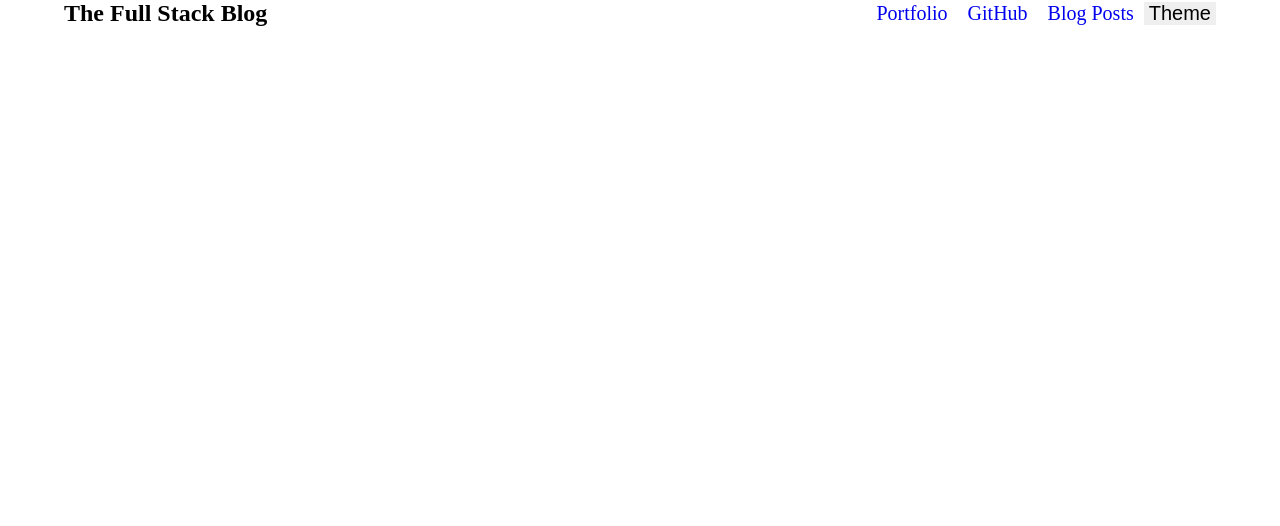
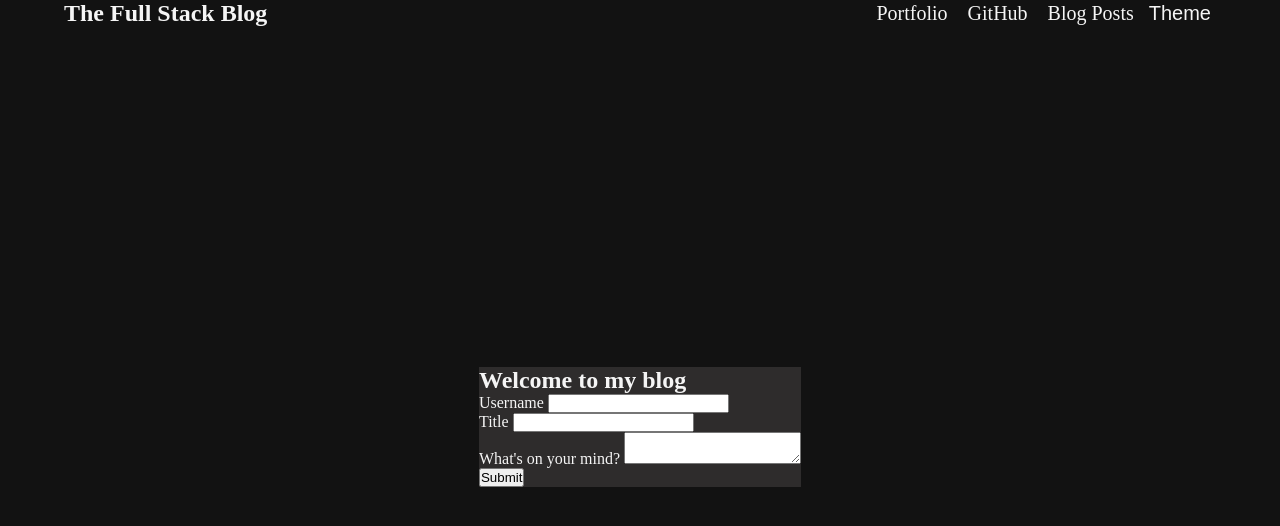
Before and after one commit to Ryan3389/Ryan-Cuthbert-Blog, a plain HTML site: page index.html in a window 1280 px wide. Drawn offline with Linux system fonts and the light colour scheme.

Commit message:
added form code and theme styles

```diff
--- a/assets/css/style.css
+++ b/assets/css/style.css
@@ -48,3 +48,25 @@ main {
     height: 100vh;
     align-items: center;
 }
+
+.dark-mode {
+    /*background-color: rgb(32, 38, 57);*/
+    background-color: #121212;
+    color: whitesmoke;
+
+}
+
+.dark-secondary {
+    background-color: #48444489;
+}
+
+/*LIGHT MODE THEMES*/
+
+.light-mode {
+    background-color: #dee4e7;
+    color: #222222;
+}
+
+.light-secondary {
+    background-color: #37474f6a;
+}
--- a/index.html
+++ b/index.html
@@ -21,6 +21,28 @@
             </nav>
         </div>
     </header>
+    <main>
+        <section class="form-container dark-secondary">
+            <form id="form">
+                <h1>Welcome to my blog</h1>
+                <div class="input-container">
+                    <label for="userName">Username</label>
+                    <input type="text" id="userName" name="userName" required autocomplete="username">
+                </div>
+                <div class="input-container">
+                    <label for="title">Title</label>
+                    <input type="text" id="title" name="title" required>
+                </div>
+                <div class="input-container">
+                    <label for="blogContent">What's on your mind?</label>
+                    <textarea name="blogContent" id="blogContent" aria-label="blog content" required></textarea>
+                </div>
+                <button type="submit" class="submit-btn" id="submit-btn">Submit</button>
+            </form>
+        </section>
+    </main>
+    <script src="assets/js/form.js"></script>
+    <script src="assets/js/script.js"></script>
 </body>
 
 </html>
```
